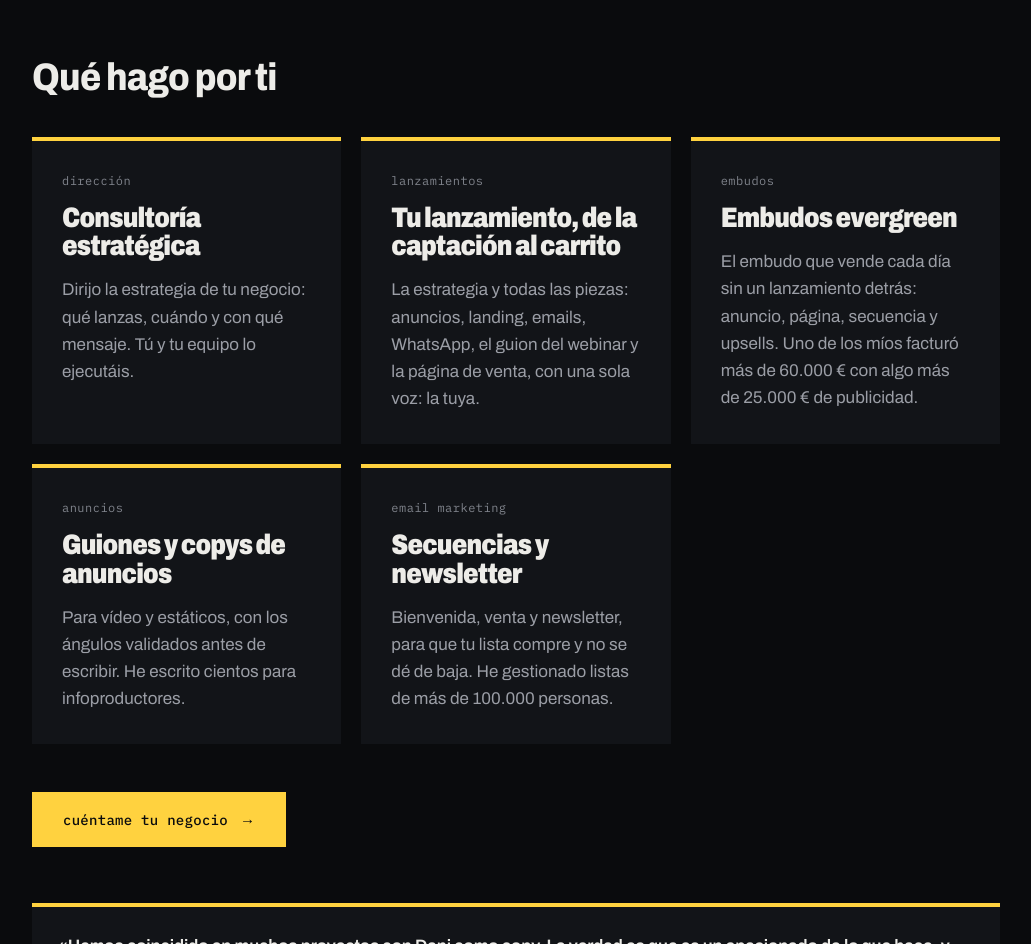
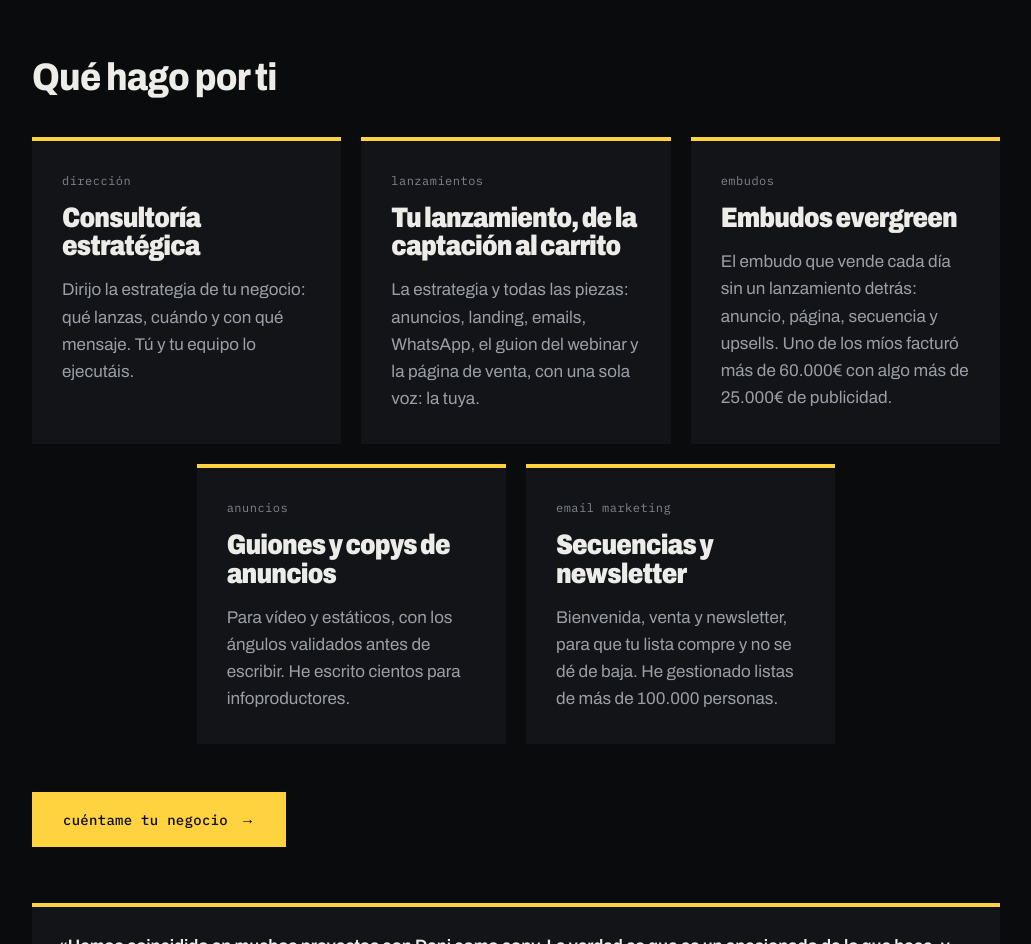
Before and after one commit to danigdecelis/danielgarciadecelis-com, a plain HTML site: page index.html in a window 1280 px wide. Shown: the part 5320-6264 px from the top of the page, without its empty margins (224-1255 px from the left). Drawn offline with Linux system fonts and the light colour scheme.

Commit message:
Home: servicios en 3 + 2 centradas; euro pegado a la cifra
Co-Authored-By: Claude Opus 5.5 <noreply@anthropic.com>
Claude-Session: https://claude.ai/code/session_01XXbBETsFo9E2RXX8XyC9xQ

```diff
--- a/index.html
+++ b/index.html
@@ -95,10 +95,13 @@ html{scroll-behavior:smooth}
 .puertas2 .enlaces{display:flex;flex-direction:column;gap:12px;align-items:flex-start;margin-top:auto;padding-top:8px}
 @media (max-width:820px){.puertas2{grid-template-columns:minmax(0,1fr)}.puertas2 > div{padding:24px 20px}}
 /* Servicios para infoproductores (4-nov-2026): sin enlaces por tarjeta, un solo botón al final */
-.puertas2.cinco{grid-template-columns:repeat(3,minmax(0,1fr))}
+/* 20-nov-2026: tres arriba y las dos de abajo centradas bajo ellas (rejilla de 6 columnas, cada tarjeta ocupa 2) */
+.puertas2.cinco{grid-template-columns:repeat(6,minmax(0,1fr))}
+.puertas2.cinco > div{grid-column:span 2}
+.puertas2.cinco > div:nth-child(4){grid-column:2 / span 2}
 .puertas2.cinco h3{font-size:clamp(24px,2.2vw,30px)}
-@media (max-width:1100px){.puertas2.cinco{grid-template-columns:repeat(2,minmax(0,1fr))}}
-@media (max-width:820px){.puertas2.cinco{grid-template-columns:minmax(0,1fr)}}
+@media (max-width:1100px){.puertas2.cinco{grid-template-columns:repeat(4,minmax(0,1fr))}.puertas2.cinco > div:nth-child(4){grid-column:span 2}.puertas2.cinco > div:nth-child(5){grid-column:2 / span 2}}
+@media (max-width:820px){.puertas2.cinco{grid-template-columns:minmax(0,1fr)}.puertas2.cinco > div,.puertas2.cinco > div:nth-child(4),.puertas2.cinco > div:nth-child(5){grid-column:auto}}
 </style>
 </head>
 <body>
@@ -263,7 +266,7 @@ html{scroll-behavior:smooth}
           <div class="puertas2 cinco">
             <div><span class="k">dirección</span><h3>Consultoría estratégica</h3><p>Dirijo la estrategia de tu negocio: qué lanzas, cuándo y con qué mensaje. Tú y tu equipo lo ejecutáis.</p></div>
             <div><span class="k">lanzamientos</span><h3>Tu lanzamiento, de la captación al carrito</h3><p>La estrategia y todas las piezas: anuncios, landing, emails, WhatsApp, el guion del webinar y la página de venta, con una sola voz: la tuya.</p></div>
-            <div><span class="k">embudos</span><h3>Embudos evergreen</h3><p>El embudo que vende cada día sin un lanzamiento detrás: anuncio, página, secuencia y upsells. Uno de los míos facturó más de 60.000 € con algo más de 25.000 € de publicidad.</p></div>
+            <div><span class="k">embudos</span><h3>Embudos evergreen</h3><p>El embudo que vende cada día sin un lanzamiento detrás: anuncio, página, secuencia y upsells. Uno de los míos facturó más de 60.000€ con algo más de 25.000€ de publicidad.</p></div>
             <div><span class="k">anuncios</span><h3>Guiones y copys de anuncios</h3><p>Para vídeo y estáticos, con los ángulos validados antes de escribir. He escrito cientos para infoproductores.</p></div>
             <div><span class="k">email marketing</span><h3>Secuencias y newsletter</h3><p>Bienvenida, venta y newsletter, para que tu lista compre y no se dé de baja. He gestionado listas de más de 100.000 personas.</p></div>
           </div>
```
